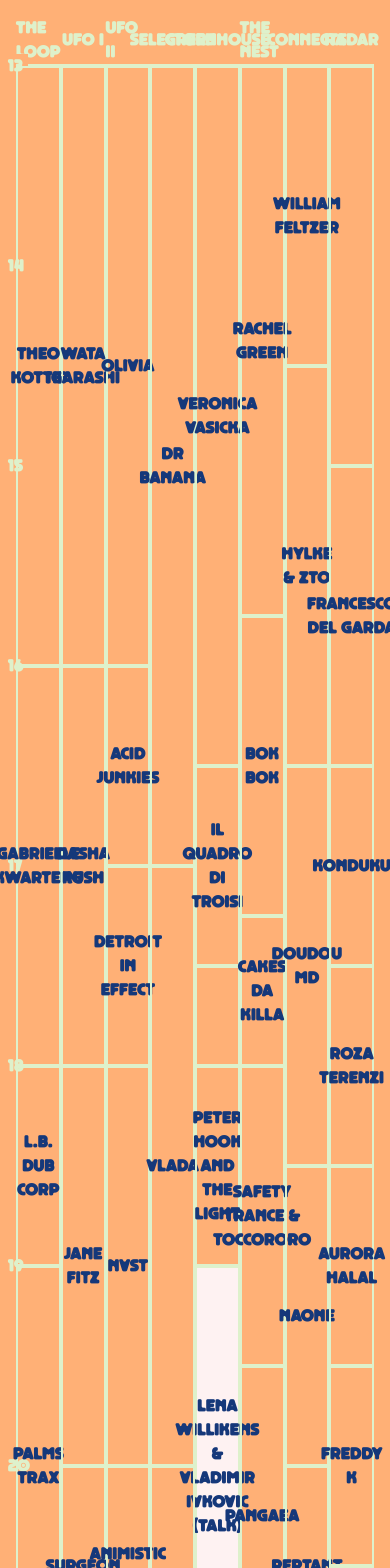
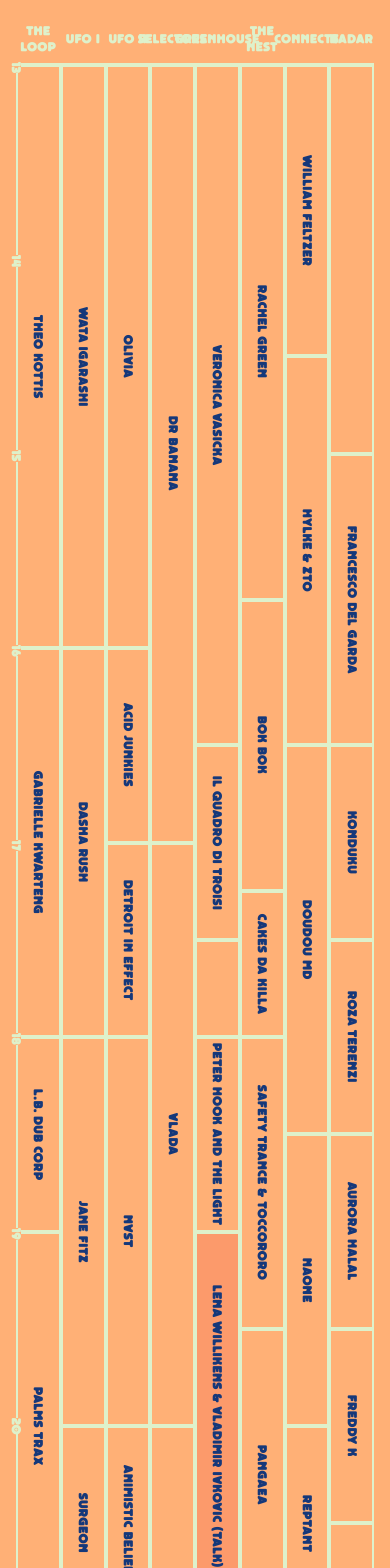
Before and after one commit to ohjann/dekmantel-highlights, a SvelteKit app: page /timetable in a window 390 px wide. Shown: the top 1568 px of the page. Built offline with nearby package versions, Linux system fonts and the light colour scheme.

Commit message:
Better small screen styling

```diff
--- a/src/lib/components/ui/timecell.svelte
+++ b/src/lib/components/ui/timecell.svelte
@@ -2,4 +2,4 @@
   	export let time;
 </script>
 
-<div class="row-span-4 text-[#def1cb] block z-10 relative"><span class="absolute -bottom-3 -right-3 w-5 bg-[#FFB076]">{time}</span></div>
+<div class="row-span-4 text-[#def1cb] block relative text-xs sm:text-base"><span class="absolute -bottom-2 sm:-bottom-3 w-[0.8rem] -right-[0.3rem] sm:-right-3 sm:w-5 bg-[#FFB076] [writing-mode:vertical-lr] sm:[writing-mode:initial]">{time}</span></div>
--- a/src/lib/components/ui/timetablecell.svelte
+++ b/src/lib/components/ui/timetablecell.svelte
@@ -4,7 +4,7 @@
 </script>
 
 {#if heading}
-  <h1 class="border-b-2 border-[#def1cb] text-[#def1cb] flex items-center justify-center"><slot /></h1>
+  <h1 class="border-b-2 border-[#def1cb] text-[#def1cb] flex items-center justify-center text-center text-xs sm:text-base tracking-wider "><slot /></h1>
 {:else}
-  <div class="border-2 border-[#def1cb] flex items-center justify-center text-center z-20" style="grid-row: span {span} / span {span};"><slot /></div>
+  <div class="border-2 border-[#def1cb] flex items-center justify-center text-center p-1 break-all text-xs sm:text-base tracking-wider [writing-mode:vertical-lr] sm:[writing-mode:initial]" style="grid-row: span {span} / span {span};"><slot /></div>
 {/if}
--- a/src/routes/timetable/+page.svelte
+++ b/src/routes/timetable/+page.svelte
@@ -4,7 +4,7 @@
 </script>
 <div class="bg-[#FFB076] p-4">
   <div class="grid grid-cols-[0_repeat(8,minmax(0,1fr))] grid-flow-col grid-rows-41 font-custom text-[#15387a]">
-    <div class="text-[#def1cb] relative"><span class="absolute -bottom-3 -right-3 w-5 bg-[#FFB076]">13</span></div>
+    <div class="text-[#def1cb] relative text-xs sm:text-base"><span class="absolute -bottom-2 sm:-bottom-3 w-[0.8rem] -right-[0.3rem] sm:-right-3 sm:w-5 bg-[#FFB076] [writing-mode:vertical-lr] sm:[writing-mode:initial]">13</span></div>
     <TimeCell time="14" />
     <TimeCell time="15" />
     <TimeCell time="16" />
@@ -48,7 +48,7 @@
     <TimeTableCell span="4">Il Quadro Di Troisi</TimeTableCell>
     <TimeTableCell span="2"></TimeTableCell>
     <TimeTableCell span="4">Peter Hook and the Light</TimeTableCell>
-    <a class="row-span-8 bg-red-50 border-2 border-[#def1cb] flex items-center justify-center text-center" href="https://dekmantelfestival.com/artists/in-conversation-lena-willikens-vladimir-ivkovic-talk">Lena Willikens & Vladimir Ivkovic (talk)</a>
+    <a class="row-span-8 bg-red-500 bg-opacity-20 border-2 border-[#def1cb] flex items-center justify-center text-center break-words text-xs sm:text-base [writing-mode:vertical-lr] sm:[writing-mode:initial] tracking-wider" href="https://dekmantelfestival.com/artists/in-conversation-lena-willikens-vladimir-ivkovic-talk">Lena Willikens & Vladimir Ivkovic (talk)</a>
     <TimeTableCell span="8">Interstellar Funk</TimeTableCell>
 
     <TimeTableCell heading>The Nest</TimeTableCell>
```
